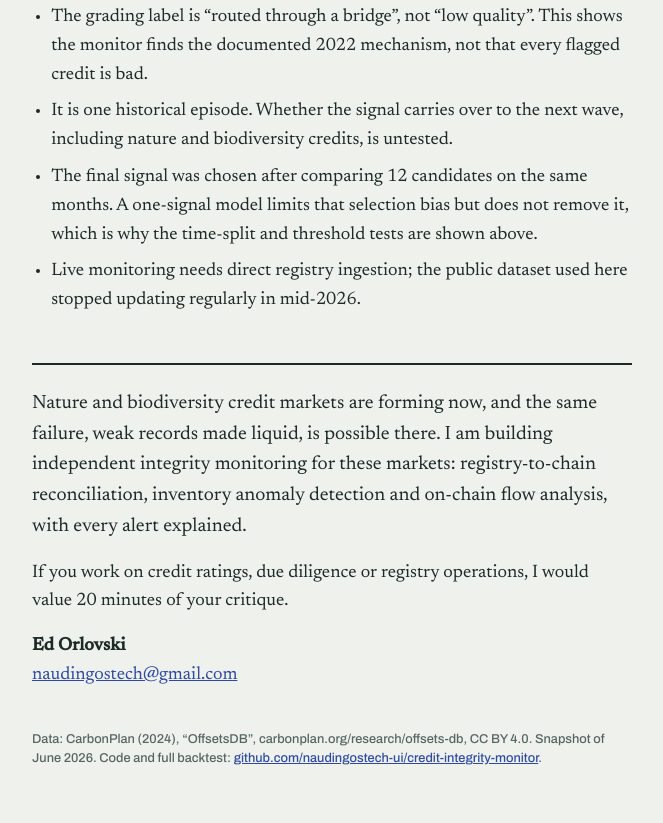
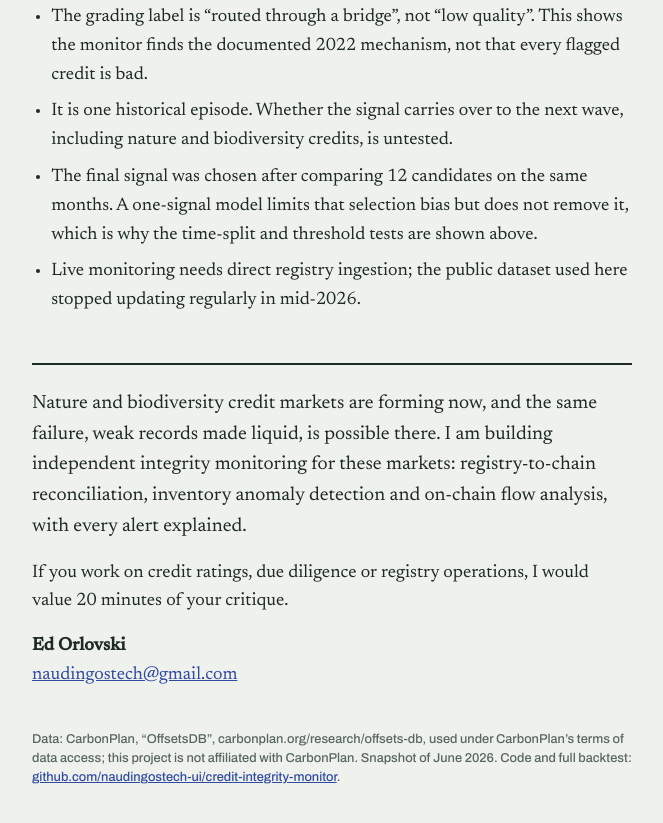
Before and after one commit to naudingostech-ui/credit-integrity-monitor, a plain HTML site: page docs/index.html in a window 1280 px wide. Shown: the part 2285-3108 px from the top of the page, without its empty margins (308-971 px from the left). Drawn offline with Linux system fonts and the light colour scheme.

Commit message:
Correct data licence statement: CarbonPlan terms of data access

```diff
--- a/docs/index.html
+++ b/docs/index.html
@@ -152,7 +152,7 @@ td.d{color:var(--hit); font-weight:600}
 <p><strong>Ed Orlovski</strong><br><a href="mailto:naudingostech@gmail.com">naudingostech@gmail.com</a></p>
 </div>
 
-<p class="foot">Data: CarbonPlan (2024), “OffsetsDB”, carbonplan.org/research/offsets-db, CC BY 4.0. Snapshot of June 2026. Code and full backtest: <a href="https://github.com/naudingostech-ui/credit-integrity-monitor">github.com/naudingostech-ui/credit-integrity-monitor</a>.</p>
+<p class="foot">Data: CarbonPlan, “OffsetsDB”, carbonplan.org/research/offsets-db, used under CarbonPlan’s terms of data access; this project is not affiliated with CarbonPlan. Snapshot of June 2026. Code and full backtest: <a href="https://github.com/naudingostech-ui/credit-integrity-monitor">github.com/naudingostech-ui/credit-integrity-monitor</a>.</p>
 
 </main>
 </body>
```
Also changed, not shown: 1 other file.
